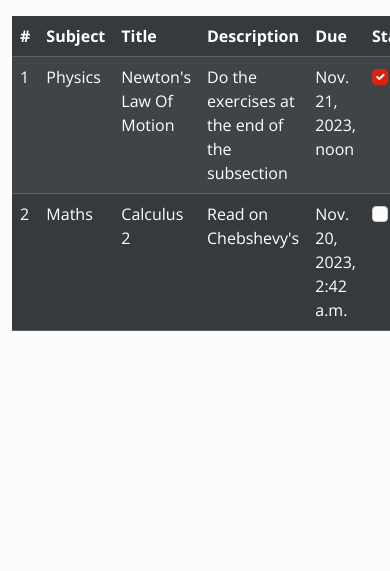
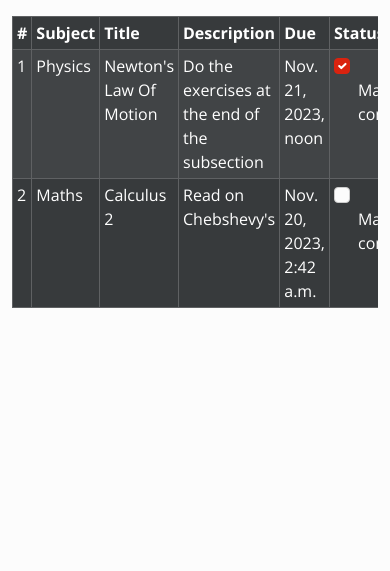
Before and after one commit to alex-njuguna/study-portal, a Django app: page /homework/ in a window 390 px wide; the page is wider, and only the part inside the window is pictured. Shown: the part 71-642 px from the top of that part. Run offline with Django 4.2, Linux system fonts and the light colour scheme; a user stored in the database is signed in; data comes from the database, SQL or seed files in the repository; some libraries are stand-ins or nearby versions.

Commit message:
table responsiveness

```diff
--- a/portal/homework/templates/homework/home.html
+++ b/portal/homework/templates/homework/home.html
@@ -5,7 +5,8 @@
 {% block content %}
     {% if homeworks %}
         <div class="container-md mt-3">
-            <table class="table table-striped table-border table-hover table-dark">
+            <div class="table-responsive">
+                <table class="table table-sm table-striped table-bordered table-hover table-dark">
                     <thead>
                         <tr class="text-capitalize">
                             <th>#</th>
@@ -48,6 +49,7 @@
 
                 </table>
             </div>
+        </div>
     {% else %}
         <h3 class="alert alert-info">No homeworks added yet</h3>
     {% endif %}
```
Also changed, not shown: portal/homework/views.py (line endings or trailing spaces). Lines whose indentation alone changed are shown as unchanged.
